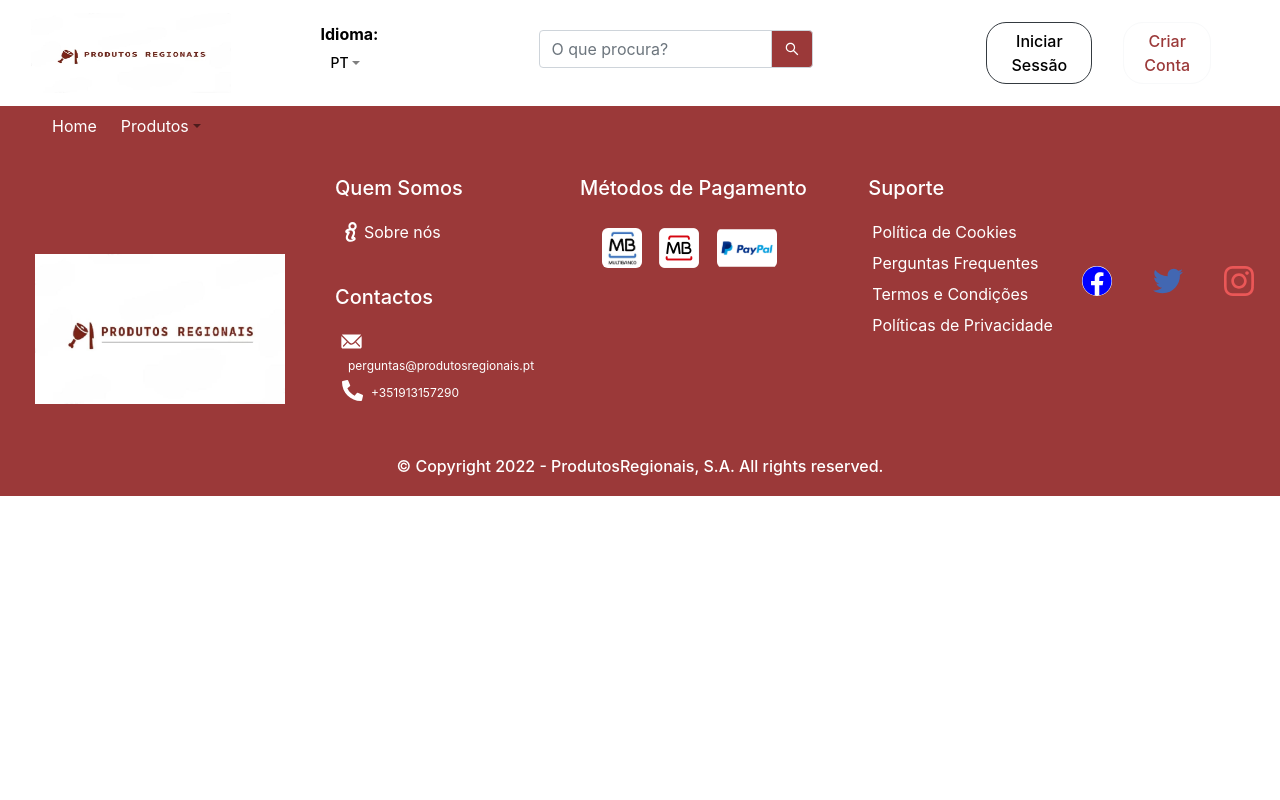
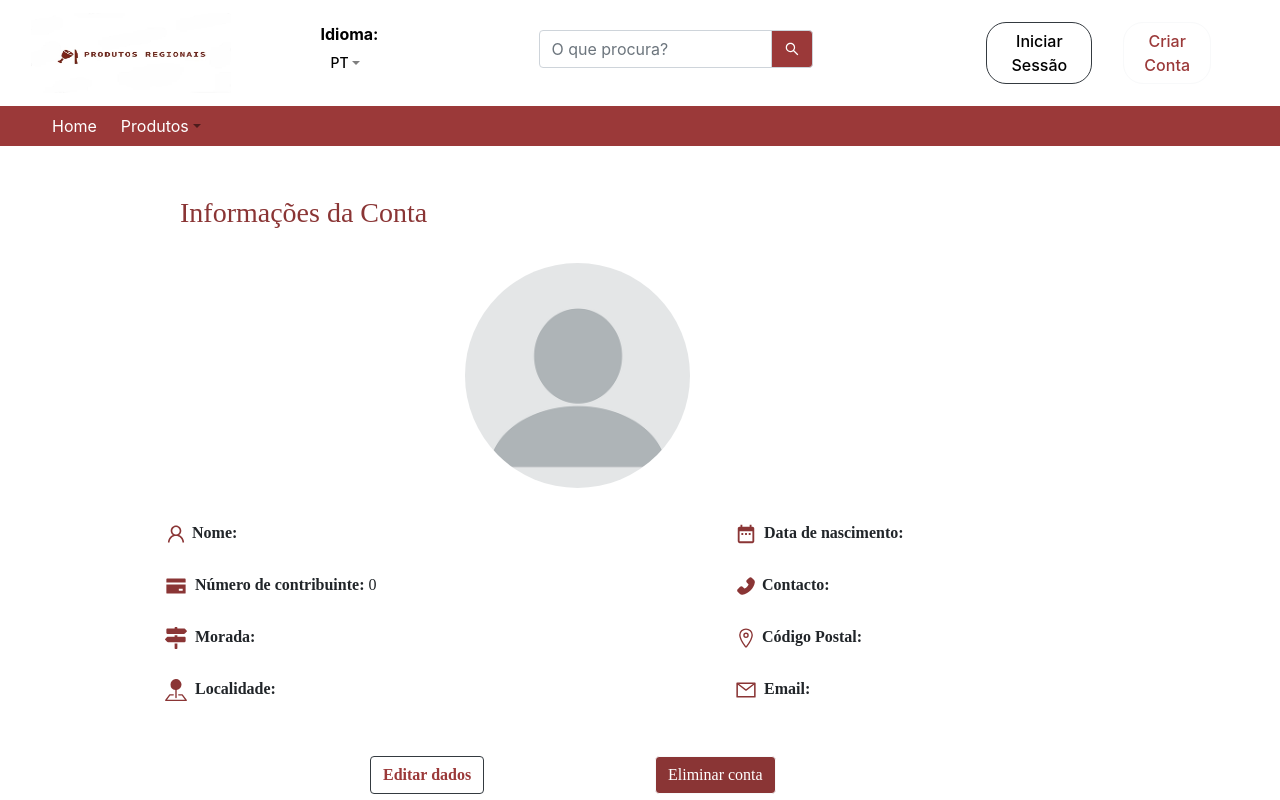
Before and after one commit to DiogoAndreMachadoDuraes/RegionalProducts-Marketplace, a React (Create React App) app: page /adminProfile in a window 1280 px wide. Shown: the top 800 px of the page. Built offline with nearby package versions, Linux system fonts and the light colour scheme.

Commit message:
fix admin create

```diff
--- a/src/App.tsx
+++ b/src/App.tsx
@@ -42,6 +42,7 @@ import {
 	Payment,
 	Ship,
 	EditAdmin,
+	AdminProfile,
 } from 'ui';
 
 export const App: React.FC = () => {
@@ -86,6 +87,8 @@ export const App: React.FC = () => {
 							<Route exact path="/favorites" component={Favorites} />
 							<Route exact path="/producerProfile" component={ProducerProfile} />
 							<Route exact path="/editAdmin" component={EditAdmin} />
+							<Route exact path="/adminProfile" component={AdminProfile} />
+
 							<Route component={NotFoundPage} />
 						</Switch>
 					</div>
--- /dev/null
+++ b/src/ui/screens/adminProfile/adminProfile.tsx
@@ -0,0 +1,242 @@
+import React, { useState } from 'react';
+import { Image, Container, Row, Col, Modal, Button, Alert } from 'react-bootstrap';
+import { AiOutlineUser, AiFillPhone, AiFillCreditCard, AiOutlineMail } from 'react-icons/ai';
+import { BsFillPinMapFill } from 'react-icons/bs';
+import { MdDateRange } from 'react-icons/md';
+import { IoLocationOutline } from 'react-icons/io5';
+import { FaMapSigns } from 'react-icons/fa';
+import { images } from 'assets';
+import { useHistory } from 'react-router-dom';
+import { useSelector } from 'react-redux';
+import { StoreState } from 'store';
+
+export const AdminProfile: React.FC = () => {
+	const userInfo = useSelector((state: StoreState) => state.common.client);
+	const token = useSelector((state: StoreState) => state.common.user.token);
+	const userId = useSelector((state: StoreState) => state.common.user.id);
+	const history = useHistory();
+	const [showModalDelete, setShowModalDelete] = useState(false);
+	const [showAlertDelete, setShowAlertDelete] = useState(false);
+
+	const handleCloseDelete = () => {
+		setShowModalDelete(false);
+	};
+
+	const handleShowDelete = () => {
+		setShowModalDelete(true);
+	};
+
+	const handleCallDelete = () => {
+		handleDelete();
+		handleCloseDelete();
+	};
+
+	const modalDelete = () => {
+		return (
+			<Modal show={showModalDelete} onHide={handleCloseDelete} animation={false}>
+				<Modal.Header closeButton>
+					<Modal.Title>Eliminar cliente</Modal.Title>
+				</Modal.Header>
+				<Modal.Body>Pretende eliminar a sua conta cliente de {userInfo.name}?</Modal.Body>
+				<Modal.Footer>
+					<Button variant="secondary" onClick={handleCloseDelete}>
+						Fechar
+					</Button>
+					<Button variant="primary" onClick={handleCallDelete}>
+						Eliminar
+					</Button>
+				</Modal.Footer>
+			</Modal>
+		);
+	};
+
+	const handleEdit = () => {
+		history.push('/editAdmin');
+	};
+
+	const showAlert = () => {
+		window.setTimeout(() => {
+			setShowAlertDelete(false);
+		}, 5000);
+	};
+
+	const handleDelete = async () => {
+		try {
+			await fetch('http://127.0.0.1:5000/admin', {
+				method: 'DELETE',
+				headers: {
+					Authorization: 'Bearer ' + token,
+					Accept: 'application/json',
+					'Content-Type': 'application/json',
+				},
+				body: JSON.stringify({
+					_id: userId,
+				}),
+			});
+			setShowAlertDelete(true);
+			showAlert();
+			history.push('/');
+			window.scrollTo({ top: 0, left: 0, behavior: 'smooth' });
+			window.location.reload();
+		} catch (e) {
+			console.log('Error to Delete Admin: ' + e);
+		}
+	};
+
+	return (
+		<>
+			<Alert key={'info'} variant={'info'} show={showAlertDelete} style={{ textAlign: 'center' }}>
+				A sua conta foi eliminada com sucesso, esperamos ve-lo novamente!
+			</Alert>
+			<Container
+				style={{
+					marginTop: 50,
+					marginBottom: 62,
+				}}
+			>
+				<Row>
+					<Col sm={1} />
+					<Col sm={10}>
+						<h3 style={{ color: '#8A3535', fontFamily: 'artifika' }}>Informações da Conta</h3>
+					</Col>
+					<Col sm={1} />
+				</Row>
+				<Row>
+					<Col sm={4} />
+					<Col sm={4}>
+						<Image
+							src={userInfo.photo ? userInfo.photo : images.imageProfileDefault}
+							width={225}
+							height={225}
+							style={{ marginTop: 25 }}
+							roundedCircle
+						/>
+					</Col>
+					<Col sm={4} />
+				</Row>
+				<Row style={{ marginTop: 35 }}>
+					<Col sm={1} />
+					<Col sm={5}>
+						<Row>
+							<AiOutlineUser size="22" color="#8A3535" />
+							<h6 style={{ marginLeft: 5, fontSize: 16, fontFamily: 'artifika' }}>
+								<span style={{ fontWeight: 'bold', fontFamily: 'artifika' }}>Nome:</span>{' '}
+								{userInfo.name}
+							</h6>
+						</Row>
+					</Col>
+					<Col sm={1} />
+					<Col sm={5}>
+						<Row>
+							<MdDateRange size="22" color="#8A3535" />
+							<h5 style={{ marginLeft: 7, fontSize: 16, fontFamily: 'artifika' }}>
+								<span style={{ fontWeight: 'bold', fontFamily: 'artifika' }}>Data de nascimento:</span>{' '}
+								{userInfo.birthday}
+							</h5>
+						</Row>
+					</Col>
+				</Row>
+				<Row style={{ marginTop: 25 }}>
+					<Col sm={1} />
+					<Col sm={5}>
+						<Row>
+							<AiFillCreditCard size="22" color="#8A3535" />
+							<h5 style={{ marginLeft: 8, fontSize: 16, fontFamily: 'artifika' }}>
+								<span style={{ fontWeight: 'bold', fontFamily: 'artifika' }}>
+									Número de contribuinte:
+								</span>{' '}
+								{userInfo.tin}
+							</h5>
+						</Row>
+					</Col>
+					<Col sm={1} />
+					<Col sm={5}>
+						<Row>
+							<AiFillPhone size="22" color="#8A3535" />
+							<h5 style={{ marginLeft: 5, fontSize: 16, fontFamily: 'artifika' }}>
+								<span style={{ fontWeight: 'bold', fontFamily: 'artifika' }}>Contacto:</span>{' '}
+								{userInfo.telephone}
+							</h5>
+						</Row>
+					</Col>
+				</Row>
+				<Row style={{ marginTop: 25 }}>
+					<Col sm={1} />
+					<Col sm={5}>
+						<Row>
+							<FaMapSigns size="22" color="#8A3535" />
+							<h5 style={{ marginLeft: 8, fontSize: 16, fontFamily: 'artifika' }}>
+								<span style={{ fontWeight: 'bold', fontFamily: 'artifika' }}>Morada:</span>{' '}
+								{userInfo.address}
+							</h5>
+						</Row>
+					</Col>
+					<Col sm={1} />
+					<Col sm={5}>
+						<Row>
+							<IoLocationOutline size="22" color="#8A3535" />
+							<h5 style={{ marginLeft: 5, fontSize: 16, fontFamily: 'artifika' }}>
+								<span style={{ fontWeight: 'bold', fontFamily: 'artifika' }}>Código Postal:</span>{' '}
+								{userInfo.postal_code}
+							</h5>
+						</Row>
+					</Col>
+				</Row>
+				<Row style={{ marginTop: 25 }}>
+					<Col sm={1} />
+					<Col sm={5}>
+						<Row>
+							<BsFillPinMapFill size="22" color="#8A3535" style={{ color: '#8A3535' }} />
+							<h5 style={{ marginLeft: 8, fontSize: 16, fontFamily: 'artifika' }}>
+								<span style={{ fontWeight: 'bold', fontFamily: 'artifika' }}>Localidade:</span>{' '}
+								{userInfo.country}
+							</h5>
+						</Row>
+					</Col>
+					<Col sm={1} />
+					<Col sm={5}>
+						<Row>
+							<AiOutlineMail size="22" color="#8A3535" />
+							<h5 style={{ marginLeft: 7, fontSize: 16, fontFamily: 'artifika' }}>
+								<span style={{ fontWeight: 'bold', fontFamily: 'artifika' }}>Email:</span>{' '}
+								{userInfo.email}
+							</h5>
+						</Row>
+					</Col>
+				</Row>
+				<Row style={{ marginTop: 50 }}>
+					<Col sm={3} />
+					<Col sm={3}>
+						<Button
+							variant="dark"
+							onClick={handleEdit}
+							style={{
+								color: '#9B3939',
+								backgroundColor: 'white',
+								fontWeight: 'bold',
+								fontFamily: 'artifika',
+							}}
+						>
+							Editar dados
+						</Button>
+					</Col>
+					<Col sm={3}>
+						<Button
+							variant="light"
+							onClick={handleShowDelete}
+							style={{
+								color: 'white',
+								backgroundColor: '#8A3535',
+								fontFamily: 'artifika',
+							}}
+						>
+							Eliminar conta
+						</Button>
+						{showModalDelete && modalDelete()}
+					</Col>
+					<Col sm={3} />
+				</Row>
+			</Container>
+		</>
+	);
+};
--- /dev/null
+++ b/src/ui/screens/adminProfile/index.ts
@@ -0,0 +1 @@
+export * from './adminProfile';
--- a/src/ui/screens/index.ts
+++ b/src/ui/screens/index.ts
@@ -27,3 +27,4 @@ export * from './register';
 export * from './termsConditions';
 export * from './login';
 export * from './editAdmin';
+export * from './adminProfile';
```
